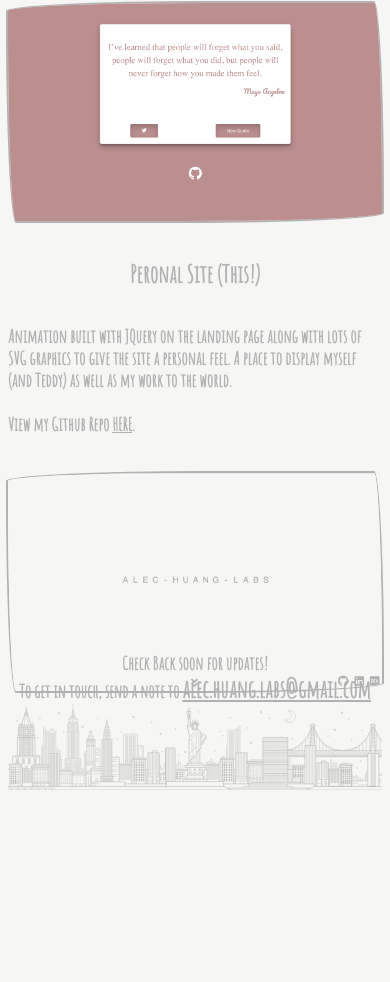
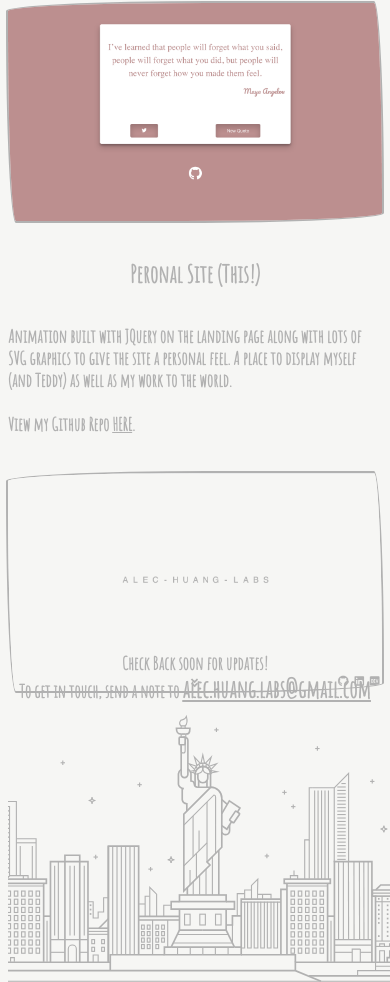
Before and after one commit to alec-huang-labs/alec-huang-labs.github.io, a plain HTML site: page index.html in a window 390 px wide. Shown: the part 3238-4220 px from the top of the page. Before the commit the page ends 4028 px from the top, so only its background shows below. Drawn offline with nearby package versions, Linux system fonts and the light colour scheme.

Commit message:
change new york svg to optimize for mobile experience

```diff
--- a/index.html
+++ b/index.html
@@ -8,7 +8,6 @@
   <script src="./libraries/circletype.min.js"></script>
   <script src="./libraries/jquery.lettering-0.6.min.js"></script>
   <script src="https://unpkg.com/scrollreveal"></script>
-  <script src="./index.js"></script>
   <script src="./scrambler.js"></script>
   <link href="https://fonts.googleapis.com/css2?family=Amatic+SC&display=swap" rel="stylesheet">
   <link rel = "stylesheet" type = "text/css" href = "style.css" />
--- a/style.css
+++ b/style.css
@@ -83,11 +83,17 @@
     .desc{
         display: none;
     }
+    #new-yawk{
+        width: 100vw; /* width of container */
+        height: 33vh; /* height of container */
+        object-fit: cover;
+    }
 }
 html {
     font-size: 16px;
 }
 body {
+    padding: none;
     font-family: sans-serif;
     font-size: 1.5rem;
     background-color: var(--bg);
```
